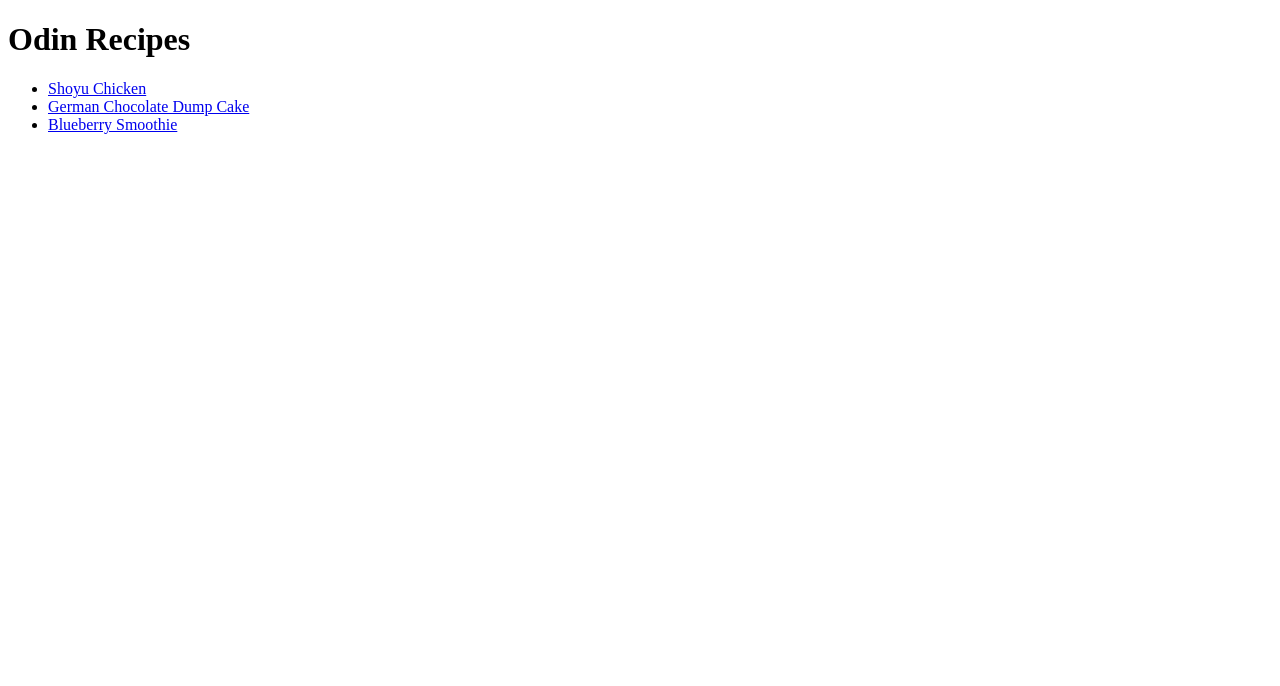
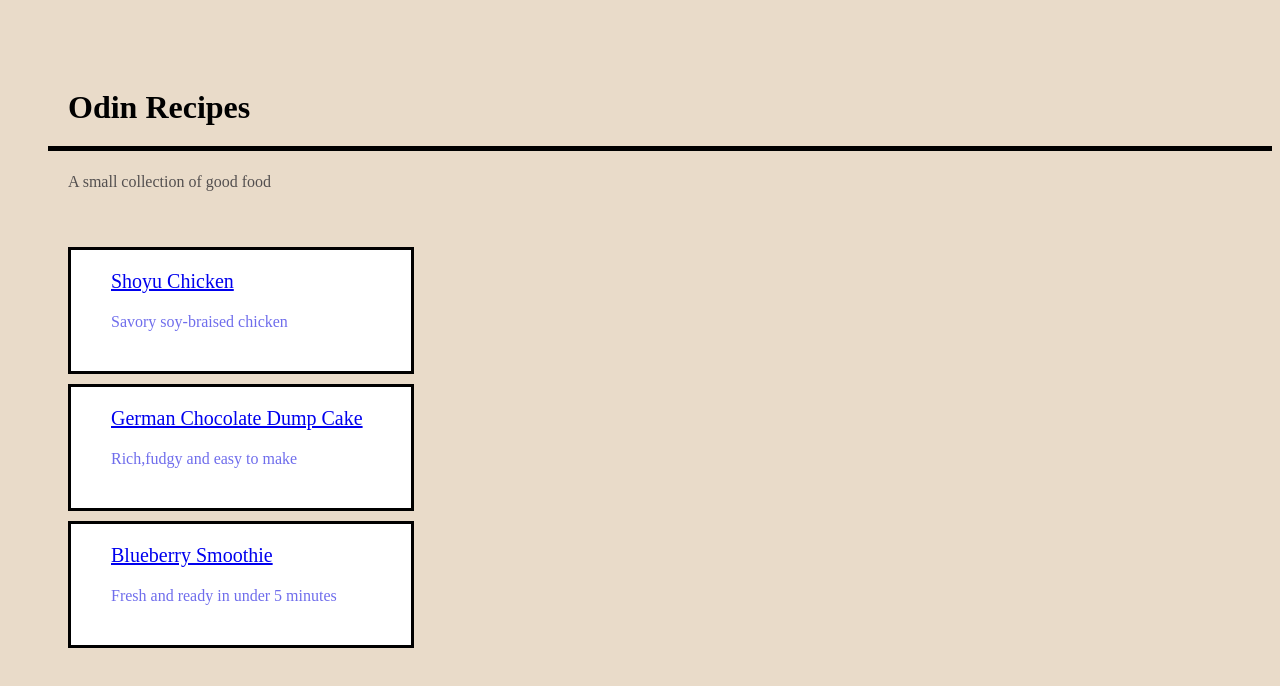
Before and after one commit to aaryan2591/odin-recipes, a plain HTML site: page index.html in a window 1280 px wide. Drawn offline with Linux system fonts and the light colour scheme.

Commit message:
Added CSS styles to each page.

```diff
--- /dev/null
+++ b/css/style-2.css
@@ -0,0 +1,35 @@
+*{
+    font-family: Verdana, Geneva, Tahoma, sans-serif;
+    padding: 20px;
+}
+body{
+    background-color: #fdf6ec;
+    max-width: 800px;
+    margin: 20px 40px;
+}
+h1{
+    border-bottom: 5px solid black;
+    width: 100%;
+}
+img{
+    height: 300px;
+    width: 400px;
+}
+h2,
+h3{
+    width: fit-content;
+    background-color: white ;
+    margin-bottom: -10px;
+
+
+}
+li,p{
+    line-height: normal;
+    margin-bottom: -5px;
+}
+.home{
+    padding: 20px;
+    border: 3px solid black;
+    background-color: white;
+    width: fit-content;
+}
--- /dev/null
+++ b/css/style.css
@@ -0,0 +1,33 @@
+*{
+    font-family: 'Times New Roman', Times, serif;
+    padding: 20px;
+
+}
+body{
+    background-color: rgb(233, 219, 201);
+}
+h1{
+   border-bottom: 5px solid black;
+   width: 100%;
+}
+div{
+    color: rgb(83, 79, 79);
+    font-size: medium;
+    margin-top: -20px;
+}
+li{
+    color: blue;
+    background-color: white;
+    display: block;
+    border: 3px solid black;
+    font-size: 20px;
+    margin-bottom: 10px;
+    width: 300px;
+    padding: 20px;
+}
+span{
+    display: block;
+    font-size: medium;
+    color: rgb(111, 109, 236);
+
+}
--- a/index.html
+++ b/index.html
@@ -3,14 +3,16 @@
 <head>
     <meta charset="UTF-8">
     <meta name="viewport" content="width=device-width, initial-scale=1.0">
+    <link rel="stylesheet" href="./css/style.css">
     <title>Odin Recipes</title>
 </head>
 <body>
     <h1>Odin Recipes</h1>
-    <ul>
-    <li><a href="./recipes/chicken.html">Shoyu Chicken</a></li>
-    <li><a href="./recipes/chocolate-cake.html">German Chocolate Dump Cake</a></li>
-    <li><a href="./recipes/blueberry-smoothie.html">Blueberry Smoothie</a></li>
+    <div>A small collection of good food</div>
+    <ul class="list">
+    <li><a href="./recipes/chicken.html">Shoyu Chicken</a> <span>Savory soy-braised chicken</span></li>
+    <li><a href="./recipes/chocolate-cake.html">German Chocolate Dump Cake</a> <span>Rich,fudgy and easy to make</span></li>
+    <li><a href="./recipes/blueberry-smoothie.html">Blueberry Smoothie</a> <span>Fresh and ready in under 5 minutes</span></li>
     </ul>
 </body>
 </html>
```
Also changed, not shown: recipes/blueberry-smoothie.html (+2 -1 lines), recipes/chicken.html (+2 -1 lines), recipes/chocolate-cake.html (+2 -1 lines).
